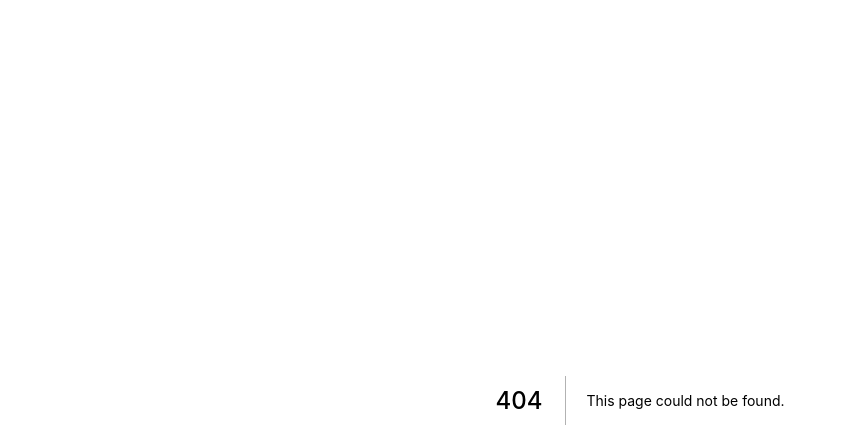
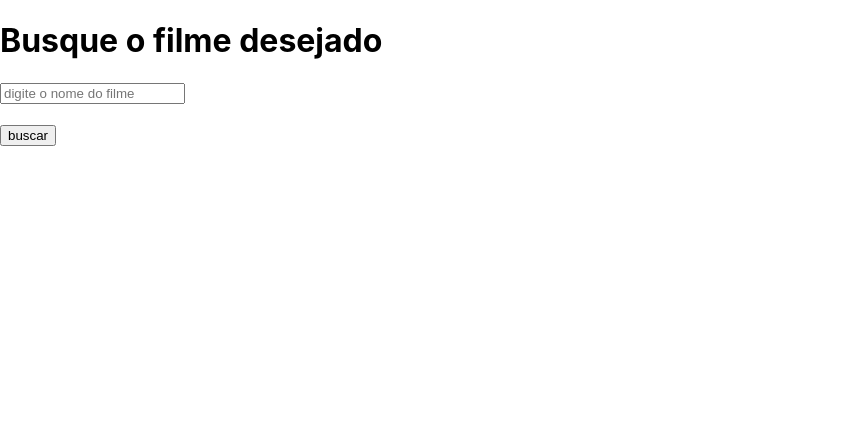
Before and after one commit to santosfk/firstnextapp, a Next.js app: page /search/search in a window 1280 px wide. Before the commit this address had no page. Shown: the top 448 px of the page, without its empty margins (0-847 px from the left). Built offline with nearby package versions, Linux system fonts and the light colour scheme.

Commit message:
adding search page

```diff
--- /dev/null
+++ b/pages/api/search.js
@@ -0,0 +1,11 @@
+import { Key, baseUrl } from "../../lib/tmdb";
+
+export default async function (req, res) {
+  let q = req.query.q;
+
+  const result = await fetch(
+    `${baseUrl}/search/movie?api_key=${Key}&query=${q}`
+  );
+  const json = await result.json();
+  res.status(200).json({ list: json.results });
+}
--- a/pages/index.js
+++ b/pages/index.js
@@ -2,6 +2,7 @@ import Head from "next/head";
 import React from "react";
 import * as style from "../styles/home.style";
 import Carousel from "react-elastic-carousel";
+import Link from "next";
 export default function Home({ list }) {
   return (
     <style.Container>
@@ -19,7 +20,7 @@ export default function Home({ list }) {
                 {item.title} <br />
                 <img
                   src={`https://image.tmdb.org/t/p/original${item.poster_path}`}
-                  width="350"
+                  width="390"
                 />
               </li>
             ))}
--- /dev/null
+++ b/pages/search/search.js
@@ -0,0 +1,38 @@
+import React, { useState } from "react";
+import Head from "next/head";
+import * as style from "./style";
+
+function Search() {
+  const [search, setSearch] = useState("");
+  const handleSearchData = async () => {
+    if (search !== "") {
+      const res = await fetch(`http://localhost:3000/api/search?q=${search}`);
+      const json = await res.json();
+      console.log(json.backdrop_path);
+    } else {
+      console.log("algo falhou");
+    }
+  };
+
+  return (
+    <style.Container>
+      <Head>
+        <title>Create Next App</title>
+        <meta name="description" content="Generated by create next app" />
+        <link rel="icon" href="/favicon.ico" />
+      </Head>
+
+      <style.Title>Busque o filme desejado</style.Title>
+      <input
+        type="text"
+        placeholder="digite o nome do filme"
+        value={search}
+        onChange={(e) => setSearch(e.target.value)}
+      />
+      <h2>{search}</h2>
+      <button onClick={handleSearchData}>buscar</button>
+    </style.Container>
+  );
+}
+
+export default Search;
--- /dev/null
+++ b/pages/search/style.js
@@ -0,0 +1,4 @@
+import styled from "styled-components";
+
+export const Container = styled.div``;
+export const Title = styled.h1``;
```
Also changed, not shown: styles/home.style.js (+7 -0 lines).
